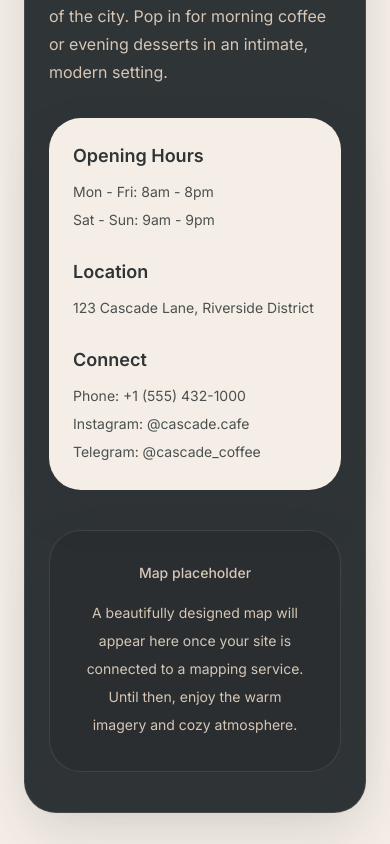
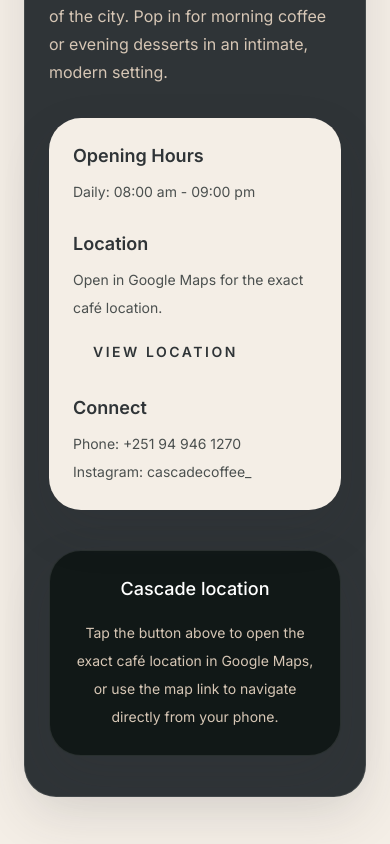
Before and after one commit to bahma0911/cascade, a React (Vite) app: page / in a window 390 px wide. Shown: the part 11156-12000 px from the top of the page. Built offline with nearby package versions, Linux system fonts and the light colour scheme.

Commit message:
Update contact details with Instagram, phone, and hours

```diff
--- a/src/components/Contact.jsx
+++ b/src/components/Contact.jsx
@@ -13,21 +13,31 @@ export default function Contact() {
           <div className="space-y-6 rounded-[2rem] bg-[#f4eee6] p-6 text-cascade-dark shadow-soft">
             <div>
               <h4 className="text-lg font-semibold">Opening Hours</h4>
-              <p className="mt-2 text-sm leading-7 text-[#4b504f]">Mon - Fri: 8am - 8pm<br />Sat - Sun: 9am - 9pm</p>
+              <p className="mt-2 text-sm leading-7 text-[#4b504f]">Daily: 08:00 am - 09:00 pm</p>
             </div>
             <div>
               <h4 className="text-lg font-semibold">Location</h4>
-              <p className="mt-2 text-sm leading-7 text-[#4b504f]">123 Cascade Lane, Riverside District</p>
+              <p className="mt-2 text-sm leading-7 text-[#4b504f]">Open in Google Maps for the exact café location.</p>
+              <a
+                href="https://maps.app.goo.gl/iAnoVtmYsn8PtrZ96"
+                target="_blank"
+                rel="noreferrer"
+                className="mt-3 inline-flex rounded-full bg-cocoa px-5 py-2 text-sm font-semibold uppercase tracking-[0.18em] text-cream transition hover:bg-[#543e2c]"
+              >
+                View location
+              </a>
             </div>
             <div>
               <h4 className="text-lg font-semibold">Connect</h4>
-              <p className="mt-2 text-sm leading-7 text-[#4b504f]">Phone: +1 (555) 432-1000<br />Instagram: @cascade.cafe<br />Telegram: @cascade_coffee</p>
+              <p className="mt-2 text-sm leading-7 text-[#4b504f]">Phone: +251 94 946 1270<br />Instagram: cascadecoffee_</p>
             </div>
           </div>
         </div>
-        <div className="mt-10 rounded-[2rem] border border-white/10 bg-black/10 p-8 text-center text-sm text-[#d6c6b5] shadow-soft">
-          <p className="font-medium">Map placeholder</p>
-          <p className="mt-4 max-w-2xl mx-auto leading-7">A beautifully designed map will appear here once your site is connected to a mapping service. Until then, enjoy the warm imagery and cozy atmosphere.</p>
+        <div className="mt-10 rounded-[2rem] border border-white/10 bg-[#111817] p-6 text-center text-sm text-[#d6c6b5] shadow-soft sm:p-8">
+          <p className="mb-4 text-lg font-medium text-white">Cascade location</p>
+          <p className="mx-auto max-w-2xl leading-7">
+            Tap the button above to open the exact café location in Google Maps, or use the map link to navigate directly from your phone.
+          </p>
         </div>
       </div>
     </section>
```
